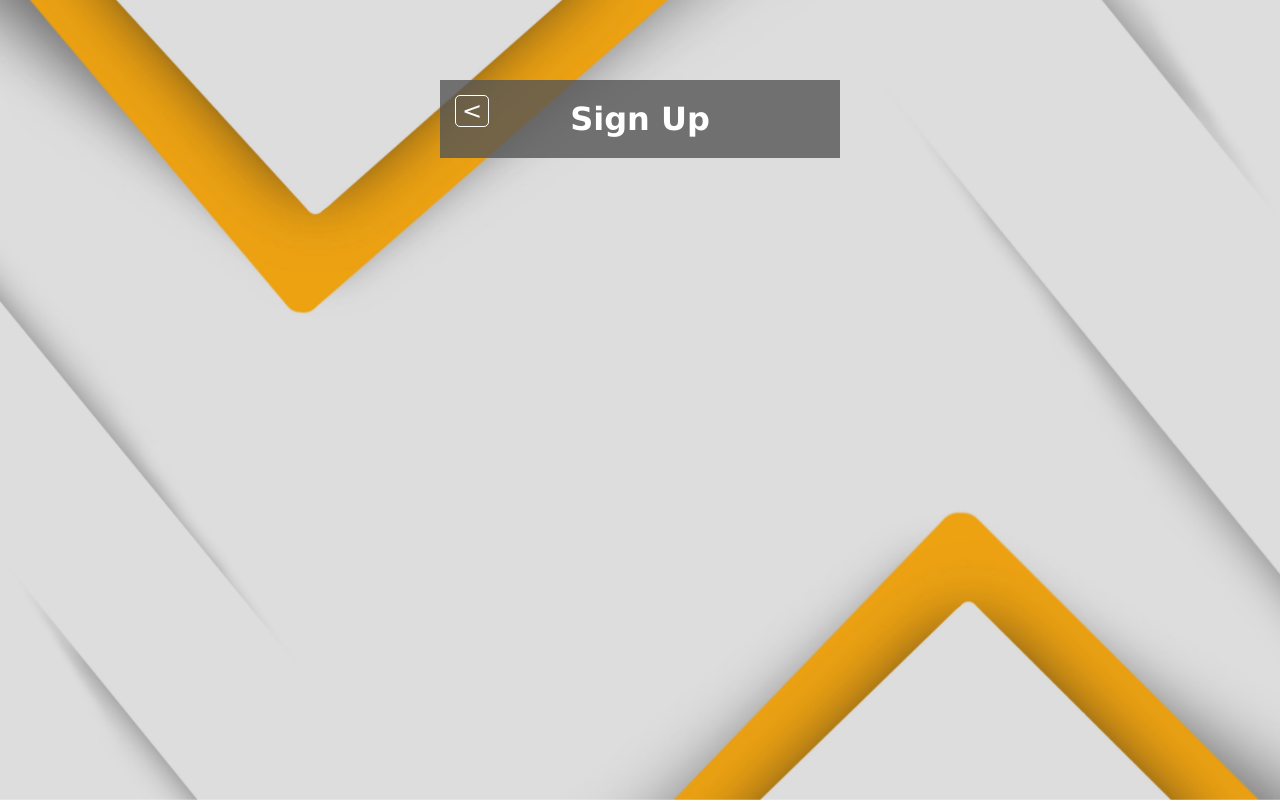
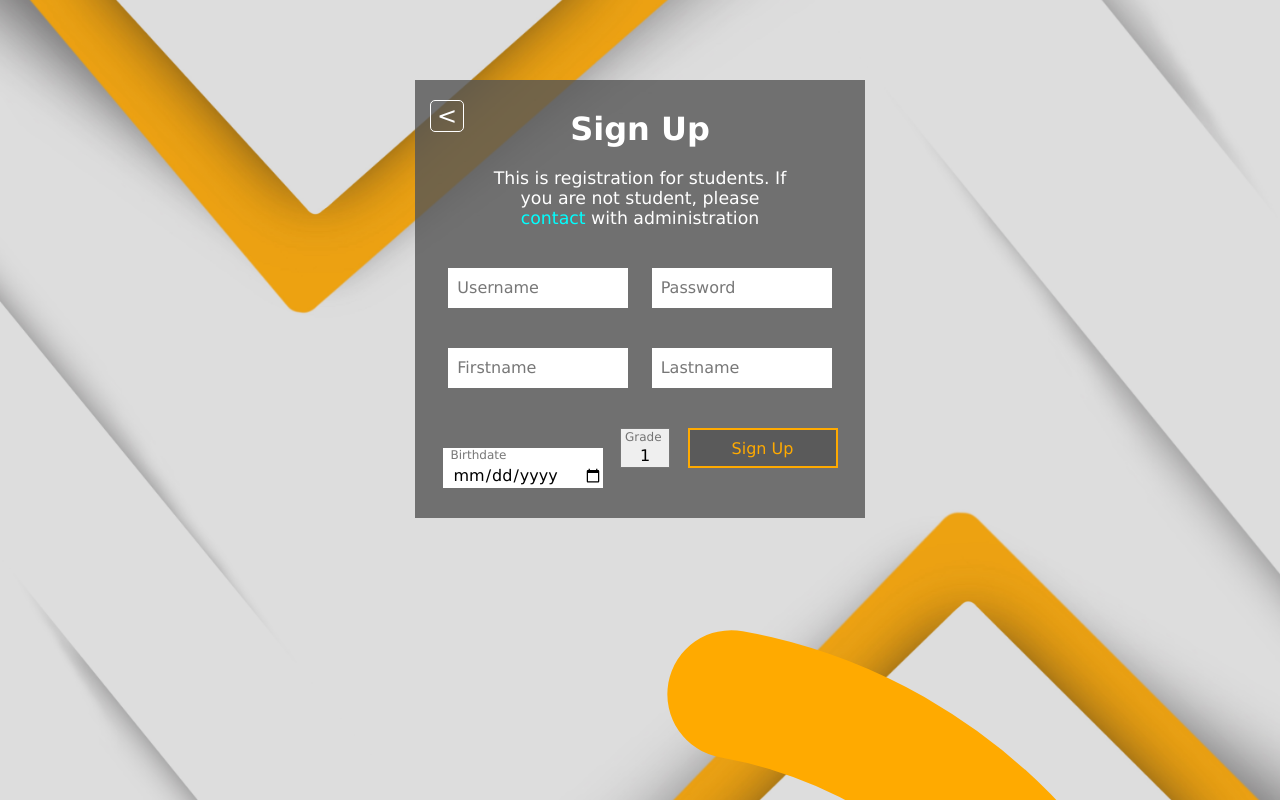
Before and after one commit to gl4zis/Online_school_frontend, a Vue app: page /signup in a window 1280 px wide. Shown: the top 800 px of the page. Built offline with nearby package versions, Linux system fonts and the light colour scheme.

Commit message:
little architecture update

```diff
--- a/src/components/SignUpForm.vue
+++ b/src/components/SignUpForm.vue
@@ -2,13 +2,85 @@
   <section class="form">
     <BackButton class="back"/>
     <h2>Sign Up</h2>
+    <p class="info">
+      This is registration for students.
+      If you are not student, please
+      <router-link class="link" to="contacts">contact</router-link>
+      with administration
+    </p>
+    <MyInput type="text"
+             text="Username"
+             :disabled="loading"
+             required
+             v-model="username"
+    />
+    <MyInput type="password"
+             text="Password"
+             :disabled="loading"
+             required
+             v-model="password"
+    />
+    <MyInput type="text"
+             text="Firstname"
+             :disabled="loading"
+             required
+             v-model="firstname"
+    />
+    <MyInput type="text"
+             text="Lastname"
+             :disabled="loading"
+             required
+             v-model="lastname"
+    />
+    <MyInput type="date"
+             required
+             :disabled="loading"
+             text="Birthdate"
+             class="date"
+             v-model="birthdate"
+    />
+    <NumberSelect :max=11 :min=1 text="Grade"/>
+    <MyButton text="Sign Up" :action="signUp"/>
   </section>
+  <LoaderSpinner class="spinner"/>
 </template>
 
 
 <script setup lang="ts">
+import BackButton from "@/components/layout/BackButton.vue";
+import MyInput from "@/components/layout/MyInput.vue";
+import NumberSelect from "@/components/layout/NumberSelect.vue";
+import MyButton from "@/components/layout/MyButton.vue";
+import LoaderSpinner from "@/components/layout/LoaderSpinner.vue";
+import {ref, Ref} from "vue";
+import {StudentReg} from "@/modules/user";
+import serverApi from "@/modules/server";
 
-import BackButton from "@/components/layout/BackButton.vue";
+const loading: Ref<boolean> = ref(false)
+
+const username: Ref<string> = ref('')
+const password: Ref<string> = ref('')
+const firstname: Ref<string> = ref('')
+const lastname: Ref<string> = ref('')
+const birthdate: Ref<Date> = ref(new Date())
+const grade: Ref<number> = ref(1)
+
+async function signUp() {
+  const student: StudentReg = {
+    username: username.value,
+    password: password.value,
+    firstname: firstname.value,
+    lastname: lastname.value,
+    birthdate: birthdate.value,
+    grade: grade.value
+  }
+
+  loading.value = true
+  const token: string|null = await serverApi.studentSignUp(student)
+  loading.value = false
+  console.log(token)
+
+}
 </script>
 
 <style scoped lang="scss">
@@ -20,13 +92,12 @@ section.form {
   background-color: $base-color;
   margin: auto;
   display: flex;
-  flex-direction: column;
-  justify-content: space-between;
+  flex-wrap: wrap;
+  justify-content: space-evenly;
   align-items: center;
-  max-width: 400px;
-  width: 40vw;
+  width: 450px;
   color: white;
-  padding: 5px;
+  padding: 10px;
   font-size: 13pt;
 
   .back {
@@ -41,8 +112,7 @@ section.form {
   }
 
   * {
-    margin-top: 15px;
-    margin-bottom: 15px;
+    margin: 20px 0;
   }
 
   h2 {
@@ -50,5 +120,35 @@ section.form {
     width: 100%;
   }
 
+  .info {
+    margin: auto;
+    width: 70%;
+  }
+
+  .link {
+    color: aqua;
+    text-decoration: none;
+
+    &:hover {
+      text-decoration: underline;
+    }
+  }
+
+  .student {
+    margin: 0;
+    display: flex;
+    justify-content: space-between;
+    width: 180px;
+
+    .date {
+      width: 120px;
+    }
+  }
+}
+
+.spinner {
+  position: relative;
+  top: 15vh;
+  margin: auto;
 }
 </style>
--- a/src/components/layout/LoaderSpinner.vue
+++ b/src/components/layout/LoaderSpinner.vue
@@ -1,19 +1,8 @@
 <template>
-  <svg v-if="spin" class="loader" viewBox="0 0 50 50">
+  <svg class="loader" viewBox="0 0 50 50">
     <circle class="path" cx="25" cy="25" r="20" fill="none" stroke-width="5"/>
   </svg>
 </template>
-
-<script setup lang="ts">
-import {computed} from "vue";
-import {useAppStore} from '@/stores/AppStore'
-
-const appStore = useAppStore()
-
-const spin = computed(() => {
-  return appStore.loading
-})
-</script>
 
 <style scoped lang="scss">
 @import "@/styles/variables";
@@ -21,7 +10,6 @@ const spin = computed(() => {
 .loader {
   margin: auto;
   animation: rotate 2s linear infinite;
-  width: 6vw;
 
   .path {
     stroke: $second-color;
--- a/src/components/layout/MyCheckBox.vue
+++ b/src/components/layout/MyCheckBox.vue
@@ -12,7 +12,7 @@ import {defineProps} from "vue";
 
 const props = defineProps({
   text: String,
-  modelValue: String,
+  modelValue: Boolean,
   disabled: Boolean
 })
 </script>
--- a/src/components/layout/MyInput.vue
+++ b/src/components/layout/MyInput.vue
@@ -14,7 +14,7 @@
 <script setup lang="ts">
 import {defineProps, PropType} from "vue";
 
-type Type = 'text' | 'password'
+type Type = 'text' | 'password' | 'date'
 
 const props = defineProps({
   type: {
@@ -33,13 +33,15 @@ const props = defineProps({
 
 .input {
   position: relative;
+  height: 40px;
+  max-width: 180px;
 
   input {
-    margin: 0;
+    margin: 0 auto;
     color: black;
     font-size: 12pt;
-    height: 40px;
-    width: 180px;
+    width: 100%;
+    height: 100%;
     padding: 15px 0 0 10px;
     font-family: inherit;
     border: none;
@@ -57,12 +59,13 @@ const props = defineProps({
   }
 
   .label {
+    pointer-events: none;
     transition-duration: 0.2s;
     position: absolute;
     color: $base-color;
     font-size: 12pt;
     top: 10px;
-    left: 10px;
+    left: 5%;
   }
 }
 </style>
--- /dev/null
+++ b/src/components/layout/NumberSelect.vue
@@ -0,0 +1,62 @@
+<template>
+  <div>
+    <select>
+      <option v-for="index in range"
+              :key="index"
+              :value="getVal(index)"
+      >{{ getVal(index) }}</option>
+    </select>
+    <span class="label">{{ props.text }}</span>
+  </div>
+</template>
+
+<script setup lang="ts">
+import {defineProps} from "vue";
+
+const props = defineProps({
+  min: {
+    type: Number,
+    required: true
+  },
+  max: {
+    type: Number,
+    required: true
+  },
+  text: String
+})
+
+const range: number = props.max - props.min + 1
+const getVal = (idx: number): number => {
+  return Number(props.min) + idx - 1
+}
+</script>
+
+<style scoped lang="scss">
+@import "@/styles/variables";
+div {
+  position: relative;
+
+  select {
+    width: 50px;
+    height: 40px;
+    text-align: center;
+    padding: 15px 0 0 0;
+    font-size: 12pt;
+    appearance: none;
+    cursor: pointer;
+
+    &:focus {
+      outline: none;
+    }
+  }
+
+  .label {
+    pointer-events: none;
+    position: absolute;
+    color: $base-color;
+    font-size: 9pt;
+    top: 2px;
+    left: 5px;
+  }
+}
+</style>
--- /dev/null
+++ b/src/modules/alert.ts
@@ -0,0 +1,34 @@
+import {AlertType, useAlertStore} from "@/stores/AlertStore";
+
+function alert(type: AlertType, header: string, message: string): void {
+    const alertStore = useAlertStore()
+    alertStore.setAlert({
+        type,
+        header,
+        message
+    })
+}
+
+function error(header: string, message: string): void {
+    alert('error', header, message)
+}
+
+function ok(header: string, message: string): void {
+    alert('ok', header, message)
+}
+
+function message(header: string, message: string): void {
+    alert('message', header, message)
+}
+
+function warn(header: string, message: string): void {
+    alert('warning', header, message)
+}
+
+
+export default {
+    ok,
+    message,
+    warn,
+    error
+}
--- /dev/null
+++ b/src/modules/server.ts
@@ -0,0 +1,61 @@
+import {StudentReg, User} from '@/modules/user'
+import alertApi from "@/modules/alert"
+
+const SERVER_HOST = 'http://localhost:3030'
+
+
+async function generateToken(user: User): Promise<string|null> {
+    try {
+        const res: Response = await fetch(`${SERVER_HOST}/login`, {
+            method: 'POST',
+            headers: {
+                'Content-Type': 'application/json'
+            },
+            body: JSON.stringify(user)
+        });
+
+        if (res.ok) {
+            return (await res.json()).token
+        } else if (res.status === 401) {
+            alertApi.error('Failed', 'Incorrect username or password')
+            return null
+        } else {
+            alertApi.error('Strange', res.statusText)
+            return null
+        }
+    } catch (err) {
+        noConnection()
+        return null
+    }
+}
+
+async function studentSignUp(student: StudentReg): Promise<string|null> {
+    try {
+        const res: Response = await fetch(`${SERVER_HOST}/register`, {
+            method: 'POST',
+            headers: {
+                'Content-Type': 'application/json'
+            },
+            body: JSON.stringify(student)
+        });
+
+        if (res.ok) {
+            return (await res.json()).token
+        } else {
+            alertApi.error('ERROR', res.statusText)
+            return null
+        }
+    } catch (err) {
+        noConnection()
+        return null
+    }
+}
+
+function noConnection(): void {
+    alertApi.error('No Connection', 'No connection with server')
+}
+
+export default {
+    generateToken,
+    studentSignUp
+}
--- a/src/modules/serverApi.ts
+++ /dev/null
@@ -1,44 +0,0 @@
-import { User } from '@/modules/user'
-import {useAlertStore} from "@/stores/AlertStore";
-
-const SERVER_HOST = 'http://localhost:3030'
-
-export async function generateToken(user: User): Promise<string|null> {
-    try {
-        const res: Response = await fetch(`${SERVER_HOST}/login`, {
-            method: 'POST',
-            headers: {
-                'Content-Type': 'application/json'
-            },
-            body: JSON.stringify(user)
-        });
-
-        if (res.ok) {
-            return (await res.json()).token
-        } else {
-            badCredentials()
-            return null
-        }
-    } catch (err) {
-        noConnection()
-        return null
-    }
-}
-
-function noConnection(): void {
-    const alertStore = useAlertStore()
-    alertStore.setAlert({
-        type: 'error',
-        header: 'Error',
-        message: 'No connection with server'
-    })
-}
-
-function badCredentials(): void {
-    const alertStore = useAlertStore()
-    alertStore.setAlert({
-        type: 'error',
-        header: 'Failed',
-        message: 'Incorrect username or password'
-    })
-}
--- a/src/stores/AppStore.ts
+++ /dev/null
@@ -1,10 +0,0 @@
-import {defineStore, StoreDefinition} from "pinia";
-import {ref, Ref} from "vue";
-
-export const useAppStore: StoreDefinition = defineStore('appStore', () => {
-    const loading: Ref<boolean> = ref(false)
-
-    return {
-        loading
-    }
-})
--- a/src/stores/UserStore.ts
+++ b/src/stores/UserStore.ts
@@ -1,7 +1,7 @@
 import {defineStore, StoreDefinition} from "pinia";
 import {computed, Ref} from "vue";
 import {User} from "@/modules/user";
-import {generateToken} from "@/modules/serverApi";
+import serverApi from "@/modules/server"
 
 export const useUserStore: StoreDefinition = defineStore('userStore', () => {
     const user: Ref<User|null> = computed((): User|null => {
@@ -18,7 +18,7 @@ export const useUserStore: StoreDefinition = defineStore('userStore', () => {
         const userJson: string|null = localStorage.getItem('user')
         if (userJson) {
             sessionStorage.setItem('user', userJson)
-            const token: string | null = await generateToken(JSON.parse(userJson))
+            const token: string | null = await serverApi.generateToken(JSON.parse(userJson))
             if (token)
                 sessionStorage.setItem('jwt', token)
         }
```
Also changed, not shown: src/components/LoginForm.vue (+14 -27 lines), src/modules/user.ts (+52 -15 lines).
